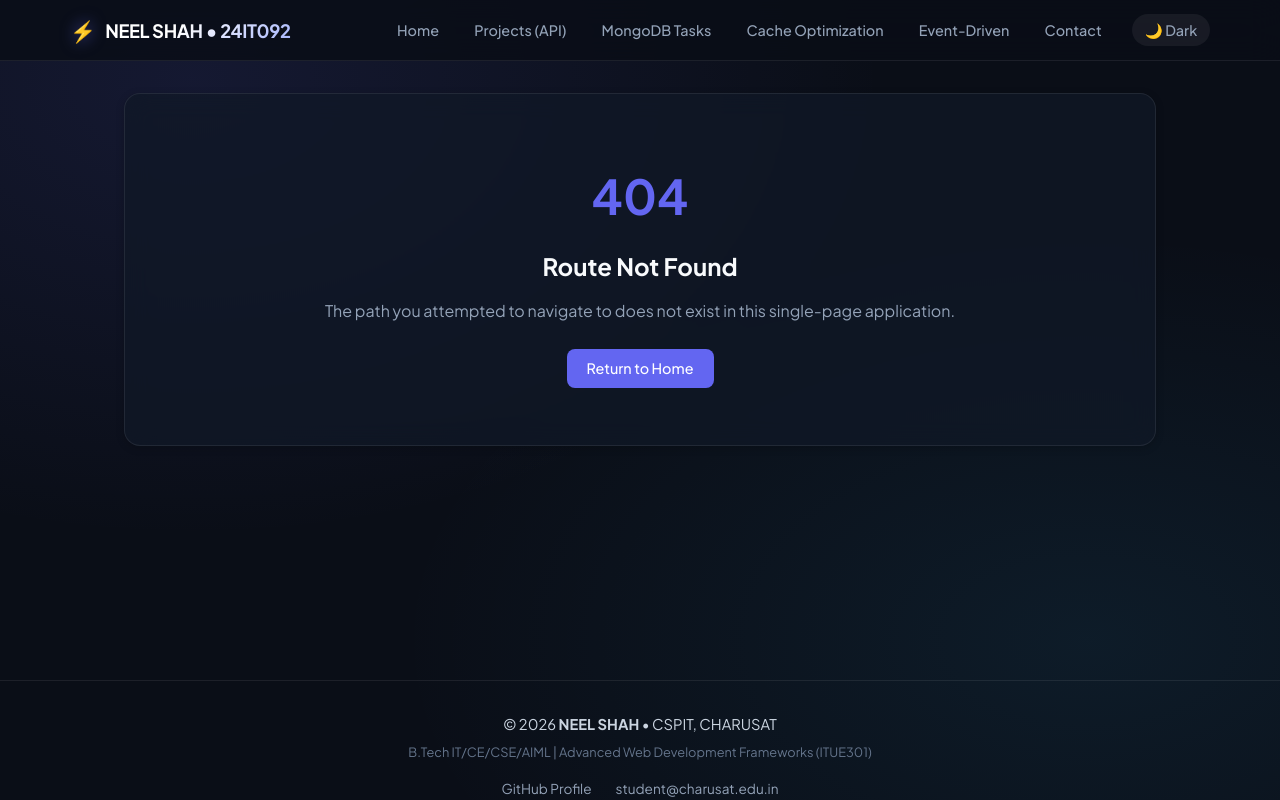
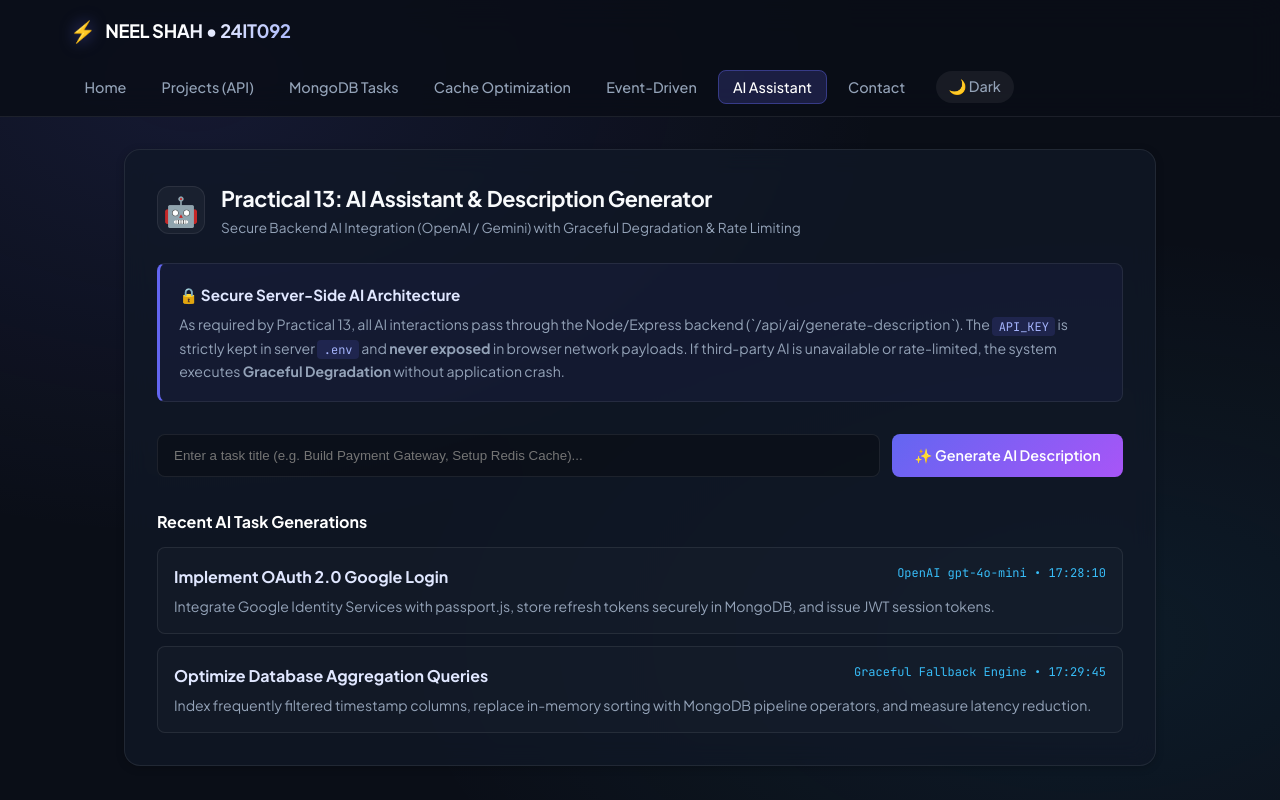
Before and after one commit to 24it092-ui/24IT092_AWDF, a React (Vite) app: page /ai-assistant in a window 1280 px wide. Shown: the top 800 px of the page. Built offline with nearby package versions, Linux system fonts and the light colour scheme.

Commit message:
feat: add dedicated AI Assistant interactive view and navbar tab for Practical 13

```diff
--- a/src/App.jsx
+++ b/src/App.jsx
@@ -11,6 +11,7 @@ const Projects = lazy(() => import('./components/Projects'));
 const TasksManager = lazy(() => import('./components/TasksManager'));
 const CacheOptimizationView = lazy(() => import('./components/CacheOptimizationView'));
 const EventDrivenView = lazy(() => import('./components/EventDrivenView'));
+const AiAssistantView = lazy(() => import('./components/AiAssistantView'));
 const Contact = lazy(() => import('./components/Contact'));
 const NotFound = lazy(() => import('./components/NotFound'));
 
@@ -72,6 +73,7 @@ export default function App() {
             <Route path="/tasks" element={<TasksManager />} />
             <Route path="/cache" element={<CacheOptimizationView />} />
             <Route path="/events" element={<EventDrivenView />} />
+            <Route path="/ai-assistant" element={<AiAssistantView />} />
             <Route path="/contact" element={<Contact studentEmail={studentData.email} />} />
             <Route path="*" element={<NotFound />} />
           </Routes>
--- /dev/null
+++ b/src/components/AiAssistantView.jsx
@@ -0,0 +1,188 @@
+import { useState } from 'react';
+
+export default function AiAssistantView() {
+  const [taskTitle, setTaskTitle] = useState('');
+  const [loading, setLoading] = useState(false);
+  const [result, setResult] = useState(null);
+  const [editableDesc, setEditableDesc] = useState('');
+  const [history, setHistory] = useState([
+    {
+      id: 1,
+      title: 'Implement OAuth 2.0 Google Login',
+      description: 'Integrate Google Identity Services with passport.js, store refresh tokens securely in MongoDB, and issue JWT session tokens.',
+      provider: 'OpenAI gpt-4o-mini',
+      time: '17:28:10',
+    },
+    {
+      id: 2,
+      title: 'Optimize Database Aggregation Queries',
+      description: 'Index frequently filtered timestamp columns, replace in-memory sorting with MongoDB pipeline operators, and measure latency reduction.',
+      provider: 'Graceful Fallback Engine',
+      time: '17:29:45',
+    },
+  ]);
+
+  const handleGenerate = async (e) => {
+    e.preventDefault();
+    if (!taskTitle.trim()) return;
+
+    setLoading(true);
+    setResult(null);
+
+    try {
+      const res = await fetch('http://localhost:5001/api/ai/generate-description', {
+        method: 'POST',
+        headers: { 'Content-Type': 'application/json' },
+        body: JSON.stringify({ title: taskTitle.trim() }),
+      });
+
+      const data = await res.json();
+      setResult(data);
+      setEditableDesc(data.description || '');
+
+      if (data.description) {
+        setHistory((prev) => [
+          {
+            id: Date.now(),
+            title: taskTitle.trim(),
+            description: data.description,
+            provider: data.provider || 'AI Engine',
+            time: new Date().toLocaleTimeString(),
+          },
+          ...prev,
+        ]);
+      }
+    } catch (err) {
+      const fallback = `Break down "${taskTitle.trim()}" into modular sprint goals, verify requirements, and write unit test specs.`;
+      setResult({
+        description: fallback,
+        fallback: true,
+        provider: 'Local Graceful Degradation',
+        disclaimer: 'Generated via fallback. Backend call offline.',
+      });
+      setEditableDesc(fallback);
+    } finally {
+      setLoading(false);
+    }
+  };
+
+  return (
+    <section className="portfolio-section card">
+      <div className="section-header">
+        <div className="section-icon">🤖</div>
+        <div>
+          <h2>Practical 13: AI Assistant & Description Generator</h2>
+          <p className="section-subtitle">
+            Secure Backend AI Integration (OpenAI / Gemini) with Graceful Degradation & Rate Limiting
+          </p>
+        </div>
+      </div>
+
+      {/* Security Architecture Explainer */}
+      <div className="qa-card" style={{ marginBottom: '2rem', background: 'rgba(99,102,241,0.06)' }}>
+        <h4 style={{ color: '#e0e7ff', marginBottom: '0.4rem' }}>🔒 Secure Server-Side AI Architecture</h4>
+        <p style={{ color: 'var(--text-muted)', fontSize: '0.88rem', lineHeight: '1.6' }}>
+          As required by Practical 13, all AI interactions pass through the Node/Express backend (`/api/ai/generate-description`).
+          The <code>API_KEY</code> is strictly kept in server <code>.env</code> and <strong>never exposed</strong> in browser network payloads.
+          If third-party AI is unavailable or rate-limited, the system executes <strong>Graceful Degradation</strong> without application crash.
+        </p>
+      </div>
+
+      {/* Input Generator Form */}
+      <form onSubmit={handleGenerate} style={{ display: 'flex', gap: '0.75rem', flexWrap: 'wrap', marginBottom: '2rem' }}>
+        <input
+          type="text"
+          value={taskTitle}
+          onChange={(e) => setTaskTitle(e.target.value)}
+          placeholder="Enter a task title (e.g. Build Payment Gateway, Setup Redis Cache)..."
+          style={{
+            flex: '1',
+            minWidth: '280px',
+            background: 'rgba(0,0,0,0.25)',
+            border: '1px solid var(--border-color)',
+            borderRadius: '8px',
+            padding: '0.75rem 1rem',
+            color: '#fff',
+            outline: 'none',
+          }}
+        />
+        <button
+          type="submit"
+          disabled={loading}
+          className="nav-button"
+          style={{
+            background: 'linear-gradient(135deg, #6366f1, #a855f7)',
+            color: '#fff',
+            borderRadius: '8px',
+            padding: '0.75rem 1.4rem',
+            fontWeight: 600,
+          }}
+        >
+          {loading ? '✨ AI Thinking...' : '✨ Generate AI Description'}
+        </button>
+      </form>
+
+      {/* AI Output Box */}
+      {result && (
+        <div className="qa-card" style={{ marginBottom: '2.5rem', borderColor: result.fallback ? '#fbbf24' : '#a855f7' }}>
+          <div style={{ display: 'flex', justifyContent: 'space-between', alignItems: 'center', marginBottom: '0.75rem', flexWrap: 'wrap', gap: '0.5rem' }}>
+            <span style={{ fontSize: '0.85rem', fontWeight: 700, color: result.fallback ? '#fbbf24' : '#a855f7' }}>
+              Provider: {result.provider}
+            </span>
+            <span style={{ fontSize: '0.75rem', background: 'rgba(255,255,255,0.06)', padding: '0.2rem 0.5rem', borderRadius: '4px', color: 'var(--text-sub)' }}>
+              Status: {result.fallback ? 'Graceful Fallback ✓' : 'Live API Response ✓'}
+            </span>
+          </div>
+
+          <label style={{ display: 'block', fontSize: '0.8rem', color: 'var(--text-sub)', marginBottom: '0.35rem' }}>
+            Editable AI Output (Review & Modify):
+          </label>
+          <textarea
+            rows="3"
+            value={editableDesc}
+            onChange={(e) => setEditableDesc(e.target.value)}
+            style={{
+              width: '100%',
+              background: 'rgba(0,0,0,0.3)',
+              border: '1px solid var(--border-color)',
+              borderRadius: '6px',
+              padding: '0.75rem',
+              color: '#fff',
+              fontFamily: 'inherit',
+              fontSize: '0.92rem',
+              outline: 'none',
+            }}
+          />
+
+          <p style={{ fontSize: '0.75rem', color: 'var(--text-muted)', marginTop: '0.5rem' }}>
+            ⚠️ <em>{result.disclaimer}</em>
+          </p>
+        </div>
+      )}
+
+      {/* History Feed */}
+      <h4 style={{ color: '#fff', marginBottom: '0.75rem' }}>Recent AI Task Generations</h4>
+      <div style={{ display: 'flex', flexDirection: 'column', gap: '0.75rem' }}>
+        {history.map((h) => (
+          <div
+            key={h.id}
+            style={{
+              padding: '1rem',
+              borderRadius: '8px',
+              background: 'rgba(255,255,255,0.02)',
+              border: '1px solid var(--border-color)',
+            }}
+          >
+            <div style={{ display: 'flex', justifyContent: 'space-between', marginBottom: '0.4rem', flexWrap: 'wrap' }}>
+              <strong style={{ color: '#e0e7ff' }}>{h.title}</strong>
+              <span style={{ fontSize: '0.75rem', color: 'var(--accent)', fontFamily: 'var(--font-mono)' }}>{h.provider} • {h.time}</span>
+            </div>
+            <p style={{ color: 'var(--text-muted)', fontSize: '0.88rem', lineHeight: '1.5' }}>
+              {h.description}
+            </p>
+          </div>
+        ))}
+      </div>
+    </section>
+  );
+}
--- a/src/components/NavBar.jsx
+++ b/src/components/NavBar.jsx
@@ -7,6 +7,7 @@ export default function NavBar({ isDarkMode, onToggleTheme }) {
     { to: '/tasks', label: 'MongoDB Tasks' },
     { to: '/cache', label: 'Cache Optimization' },
     { to: '/events', label: 'Event-Driven' },
+    { to: '/ai-assistant', label: 'AI Assistant' },
     { to: '/contact', label: 'Contact' },
   ];
 
```
